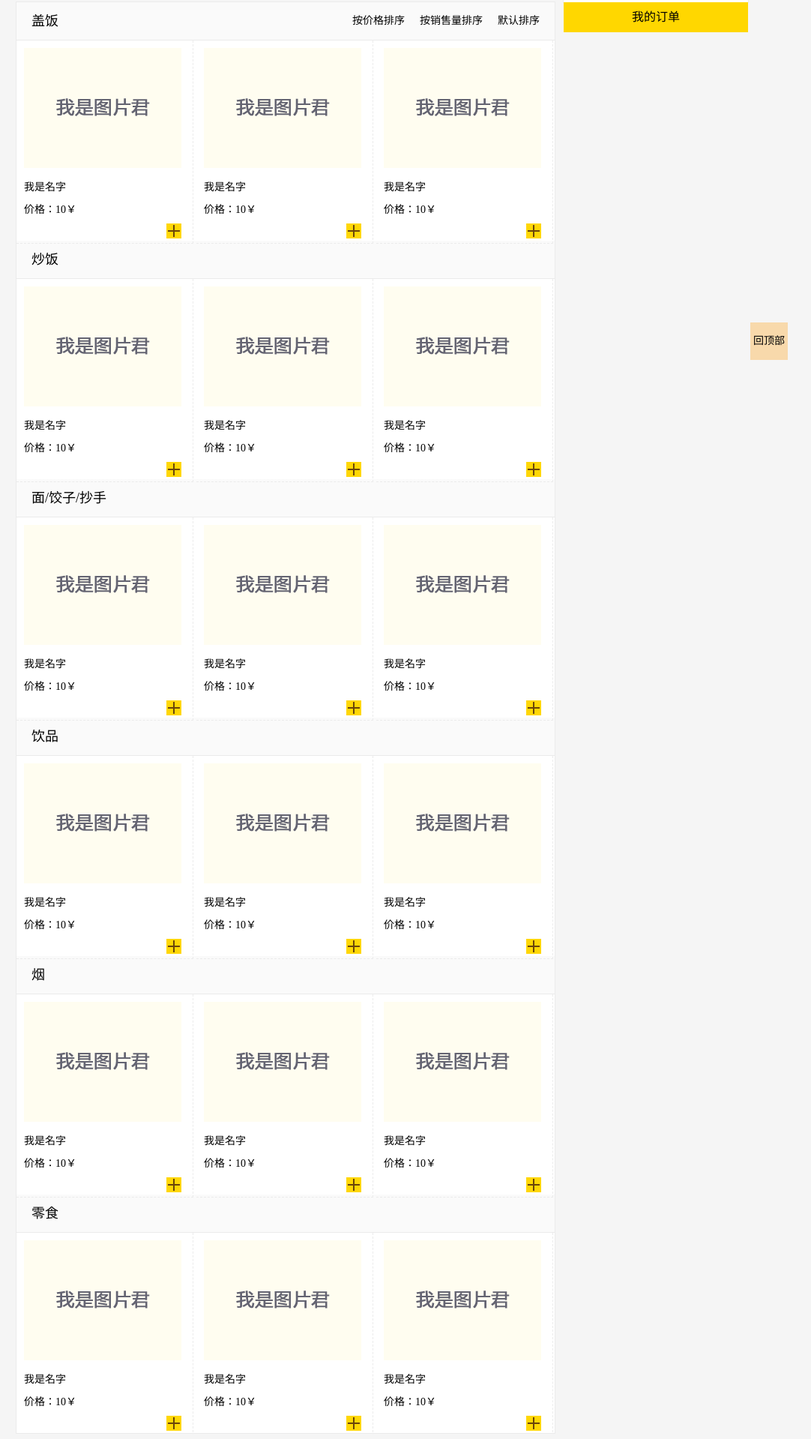
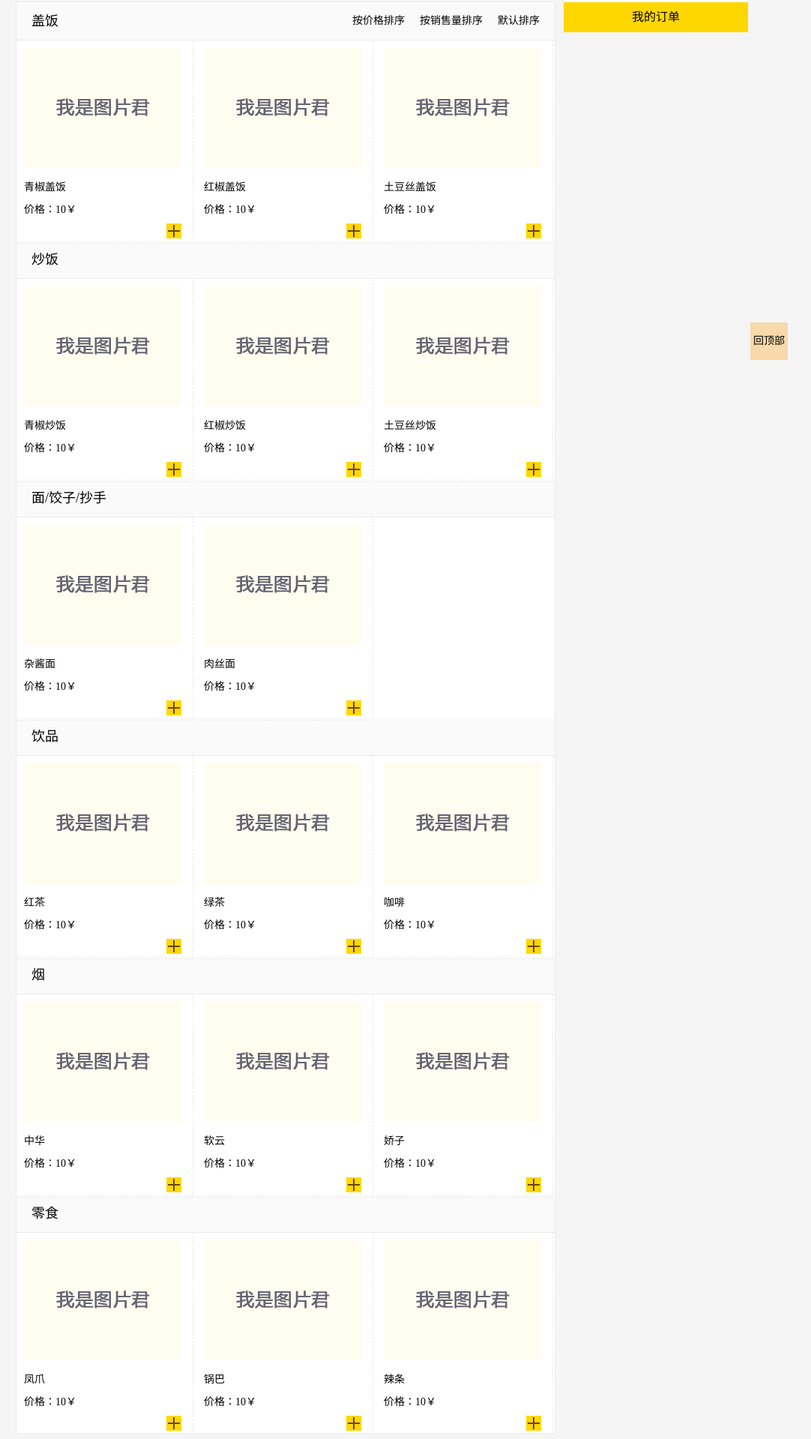
Before and after one commit to shiqiwang/order-system, a website: page static/html/index.html in a window 1280 px wide. Shown: the part 300-2219 px from the top of the page at 75% size, without its empty margins (129-1211 px from the left). Drawn offline with Linux system fonts and the light colour scheme.

Commit message:
点餐功能初步完成，后面把样式弄完

```diff
--- a/static/css/index.css
+++ b/static/css/index.css
@@ -142,9 +142,12 @@ body {
     text-align: center;
 }
 
+#my-order-list {
+    position: fixed;
+}
+
 #my-order-header {
     width: 246px;
-    position: fixed;
 }
 
 #side-bar ul {
@@ -209,3 +212,9 @@ body {
     -webkit-border-radius: 5px;
     -ms-border-radius: 5px;
 }
+
+#my-order-list span {
+    display: inline-block;
+    font-size: 14px;
+    margin: 10px;
+}
--- a/static/html/index.html
+++ b/static/html/index.html
@@ -44,21 +44,21 @@
 					<div id="covered-rice-list" class="categories-list">
 						<div class="categories-list-item">
                             <img class = "food-pic" src = "../image/food-pic.png" />
-                            <span class = "item-name" >我是名字</span>
+                            <span class = "item-name" >青椒盖饭</span>
                             <span class = "item-price">价格：10￥</span>
-                            <img class = "add-icon" src = "../image/add.png" />
+                            <img class = "add-icon" src = "../image/add.png" data-name = "青椒盖饭" data-price = "10"/>
                         </div>
 						<div class="categories-list-item">
                             <img class = "food-pic" src = "../image/food-pic.png" />
-                            <span class = "item-name" >我是名字</span>
+                            <span class = "item-name" >红椒盖饭</span>
                             <span class = "item-price">价格：10￥</span>
-                            <img class = "add-icon" src = "../image/add.png" />
+                            <img class = "add-icon" src = "../image/add.png" data-name = "红椒盖饭" data-price = "10"/>
                         </div>
 						<div class="categories-list-item">
                             <img class = "food-pic" src = "../image/food-pic.png" />
-                            <span class = "item-name" >我是名字</span>
+                            <span class = "item-name" >土豆丝盖饭</span>
                             <span class = "item-price">价格：10￥</span>
-                            <img class = "add-icon" src = "../image/add.png" />
+                            <img class = "add-icon" src = "../image/add.png" data-name = "土豆丝盖饭" data-price = "10"/>
                         </div>
 
                     </div>
@@ -67,21 +67,21 @@
 					<div id="fried-rice-list" class="categories-list">
 						<div class="categories-list-item">
                             <img class = "food-pic" src = "../image/food-pic.png" />
-                            <span class = "item-name" >我是名字</span>
+                            <span class = "item-name" >青椒炒饭</span>
                             <span class = "item-price">价格：10￥</span>
-                            <img class = "add-icon" src = "../image/add.png" />
+                            <img class = "add-icon" src = "../image/add.png" data-name = "青椒炒饭" data-price = "10"/>
                         </div>
 						<div class="categories-list-item">
                             <img class = "food-pic" src = "../image/food-pic.png" />
-                            <span class = "item-name" >我是名字</span>
+                            <span class = "item-name" >红椒炒饭</span>
                             <span class = "item-price">价格：10￥</span>
-                            <img class = "add-icon" src = "../image/add.png" />
+                            <img class = "add-icon" src = "../image/add.png" data-name = "红椒炒饭" data-price = "10"/>
                         </div>
 						<div class="categories-list-item">
                             <img class = "food-pic" src = "../image/food-pic.png" />
-                            <span class = "item-name" >我是名字</span>
+                            <span class = "item-name" >土豆丝炒饭</span>
                             <span class = "item-price">价格：10￥</span>
-                            <img class = "add-icon" src = "../image/add.png" />
+                            <img class = "add-icon" src = "../image/add.png" data-name = "土豆丝炒饭" data-price = "10"/>
                         </div>
 					</div>
 					<!--面/饺子/抄手部分菜单表-->
@@ -89,21 +89,15 @@
 					<div id="noodle-dumpling-list" class="categories-list">
 						<div class="categories-list-item">
                             <img class = "food-pic" src = "../image/food-pic.png" />
-                            <span class = "item-name" >我是名字</span>
+                            <span class = "item-name" >杂酱面</span>
                             <span class = "item-price">价格：10￥</span>
-                            <img class = "add-icon" src = "../image/add.png" />
+                            <img class = "add-icon" src = "../image/add.png" data-name = "杂酱面" data-price = "10"/>
                         </div>
 						<div class="categories-list-item">
                             <img class = "food-pic" src = "../image/food-pic.png" />
-                            <span class = "item-name" >我是名字</span>
+                            <span class = "item-name" >肉丝面</span>
                             <span class = "item-price">价格：10￥</span>
-                            <img class = "add-icon" src = "../image/add.png" />
-                        </div>
-						<div class="categories-list-item">
-                            <img class = "food-pic" src = "../image/food-pic.png" />
-                            <span class = "item-name" >我是名字</span>
-                            <span class = "item-price">价格：10￥</span>
-                            <img class = "add-icon" src = "../image/add.png" />
+                            <img class = "add-icon" src = "../image/add.png" data-name = "肉丝面" data-price = "10"/>
                         </div>
 					</div>
 					<!--饮品部分菜单表-->
@@ -111,21 +105,21 @@
 					<div id="drink-list" class="categories-list">
 						<div class="categories-list-item">
                             <img class = "food-pic" src = "../image/food-pic.png" />
-                            <span class = "item-name" >我是名字</span>
+                            <span class = "item-name" >红茶</span>
                             <span class = "item-price">价格：10￥</span>
-                            <img class = "add-icon" src = "../image/add.png" />
+                            <img class = "add-icon" src = "../image/add.png" data-name = "红茶" data-price = "10"/>
                         </div>
 						<div class="categories-list-item">
                             <img class = "food-pic" src = "../image/food-pic.png" />
-                            <span class = "item-name" >我是名字</span>
+                            <span class = "item-name" >绿茶</span>
                             <span class = "item-price">价格：10￥</span>
-                            <img class = "add-icon" src = "../image/add.png" />
+                            <img class = "add-icon" src = "../image/add.png" data-name = "绿茶" data-price = "10"/>
                         </div>
 						<div class="categories-list-item">
                             <img class = "food-pic" src = "../image/food-pic.png" />
-                            <span class = "item-name" >我是名字</span>
+                            <span class = "item-name" >咖啡</span>
                             <span class = "item-price">价格：10￥</span>
-                            <img class = "add-icon" src = "../image/add.png" />
+                            <img class = "add-icon" src = "../image/add.png" data-name = "咖啡" data-price = "10"/>
                         </div>
 					</div>
 					<!--香烟-->
@@ -133,21 +127,21 @@
 					<div id="cigarette-list" class="categories-list">
 						<div class="categories-list-item">
                             <img class = "food-pic" src = "../image/food-pic.png" />
-                            <span class = "item-name" >我是名字</span>
+                            <span class = "item-name" >中华</span>
                             <span class = "item-price">价格：10￥</span>
-                            <img class = "add-icon" src = "../image/add.png" />
+                            <img class = "add-icon" src = "../image/add.png" data-name = "中华" data-price = "10"/>
                         </div>
 						<div class="categories-list-item">
                             <img class = "food-pic" src = "../image/food-pic.png" />
-                            <span class = "item-name" >我是名字</span>
+                            <span class = "item-name" >软云</span>
                             <span class = "item-price">价格：10￥</span>
-                            <img class = "add-icon" src = "../image/add.png" />
+                            <img class = "add-icon" src = "../image/add.png" data-name = "软云" data-price = "10"/>
                         </div>
 						<div class="categories-list-item">
                             <img class = "food-pic" src = "../image/food-pic.png" />
-                            <span class = "item-name" >我是名字</span>
+                            <span class = "item-name" >娇子</span>
                             <span class = "item-price">价格：10￥</span>
-                            <img class = "add-icon" src = "../image/add.png" />
+                            <img class = "add-icon" src = "../image/add.png" data-name = "娇子" data-price = "10"/>
                         </div>
 					</div>
 					<!--零食-->
@@ -155,21 +149,21 @@
 					<div id="snack-list" class="categories-list">
 						<div class="categories-list-item">
                             <img class = "food-pic" src = "../image/food-pic.png" />
-                            <span class = "item-name" >我是名字</span>
+                            <span class = "item-name" >凤爪</span>
                             <span class = "item-price">价格：10￥</span>
-                            <img class = "add-icon" src = "../image/add.png" />
+                            <img class = "add-icon" src = "../image/add.png" data-name = "凤爪" data-price = "10"/>
                         </div>
 						<div class="categories-list-item">
                             <img class = "food-pic" src = "../image/food-pic.png" />
-                            <span class = "item-name" >我是名字</span>
+                            <span class = "item-name" >锅巴</span>
                             <span class = "item-price">价格：10￥</span>
-                            <img class = "add-icon" src = "../image/add.png" />
+                            <img class = "add-icon" src = "../image/add.png" data-name = "锅巴" data-price = "10"/>
                         </div>
 						<div class="categories-list-item">
                             <img class = "food-pic" src = "../image/food-pic.png" />
-                            <span class = "item-name" >我是名字</span>
+                            <span class = "item-name" >辣条</span>
                             <span class = "item-price">价格：10￥</span>
-                            <img class = "add-icon" src = "../image/add.png" />
+                            <img class = "add-icon" src = "../image/add.png" data-name = "辣条" data-price = "10"/>
                         </div>
 					</div>
 				</div>
@@ -183,8 +177,9 @@
 					<li>店铺三周年，VIP充值9.5折</li>
 					<li>任意消费满100，反5元</li>
 				</ul>
+                <div id = "my-order-list">
                 <div class = "side-bar-header" id = "my-order-header">我的订单</div>
-                <div id = "my-order-list"></div>
+                </div>
 			</div>
 		</div>
 		<div id = "rollback-to-top">回顶部</div>
```
Also changed, not shown: static/js/orderFood.js (+34 -1 lines).
